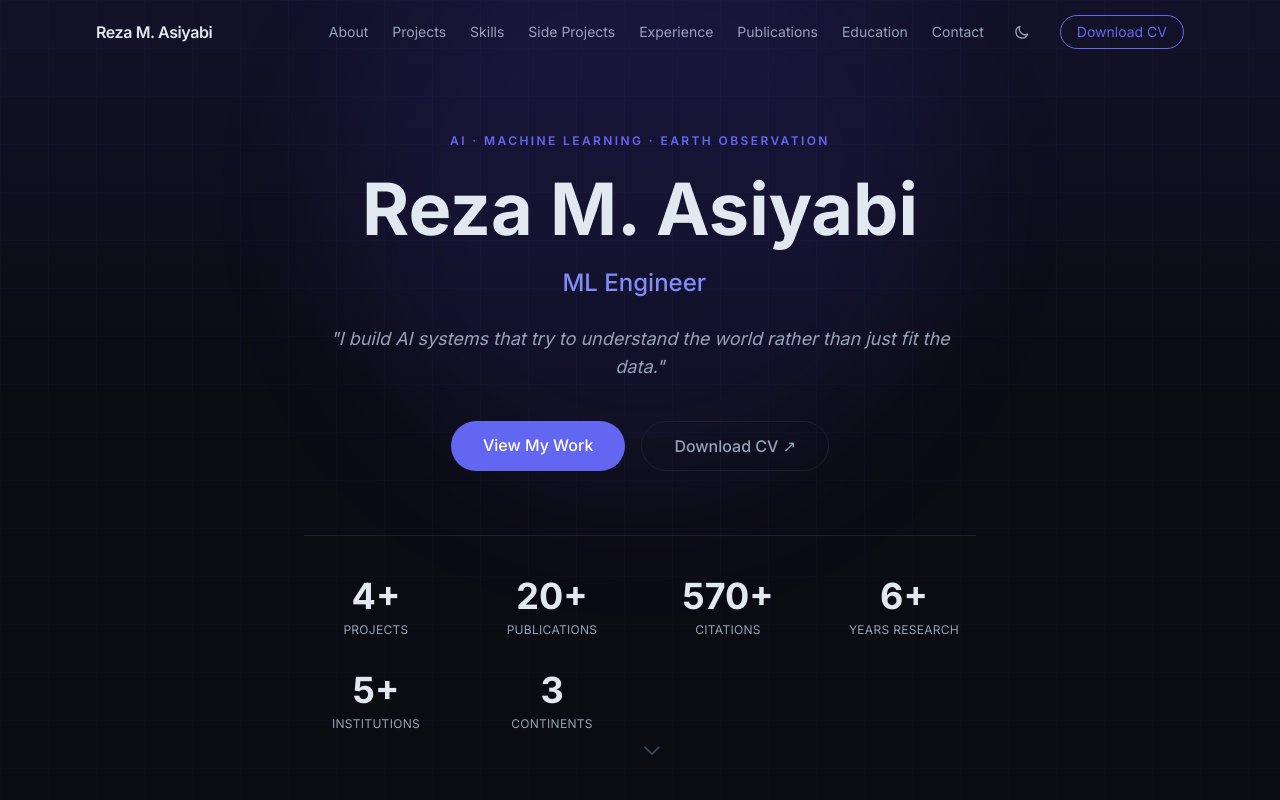
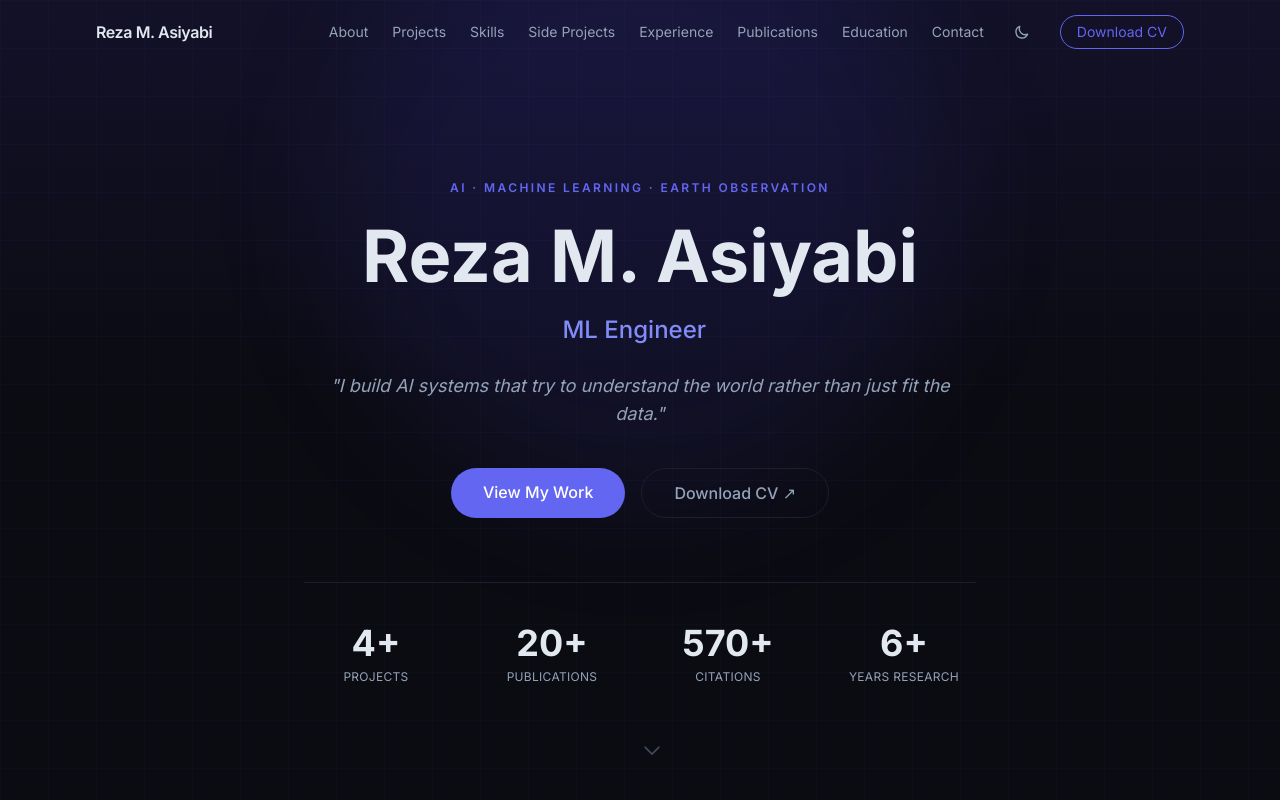
Before and after one commit to Reza-Asiyabi/reza-asiyabi.github.io, an Astro site: page / in a window 1280 px wide. Shown: the top 800 px of the page. Built offline with nearby package versions, Linux system fonts and the light colour scheme; Astro itself is replaced by a stand-in of ours.

Commit message:
Minor Update

```diff
--- a/src/components/Hero.astro
+++ b/src/components/Hero.astro
@@ -92,14 +92,6 @@
         <div class="text-4xl font-bold text-foreground">6+</div>
         <div class="text-xs text-muted mt-1.5 tracking-wide uppercase">Years Research</div>
       </div>
-      <div class="fade-up">
-        <div class="text-4xl font-bold text-foreground">5+</div>
-        <div class="text-xs text-muted mt-1.5 tracking-wide uppercase">Institutions</div>
-      </div>
-      <div class="fade-up">
-        <div class="text-4xl font-bold text-foreground">3</div>
-        <div class="text-xs text-muted mt-1.5 tracking-wide uppercase">Continents</div>
-      </div>
     </div>
   </div>
 
@@ -129,8 +121,8 @@
   const words = [
     'AI Researcher',
     'ML Engineer',
-    'Earth Observation Scientist',
-    'Postdoctoral Researcher',
+    'Earth Observation',
+    'Research Scientist',
   ];
   let wordIndex = 0;
   let charIndex = 0;
```
